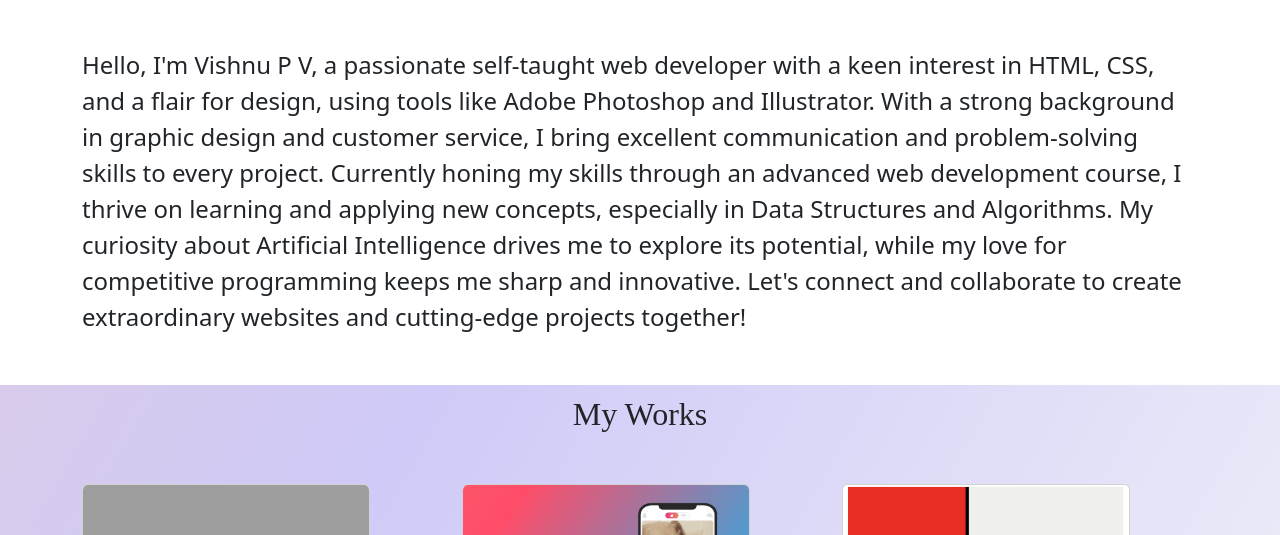
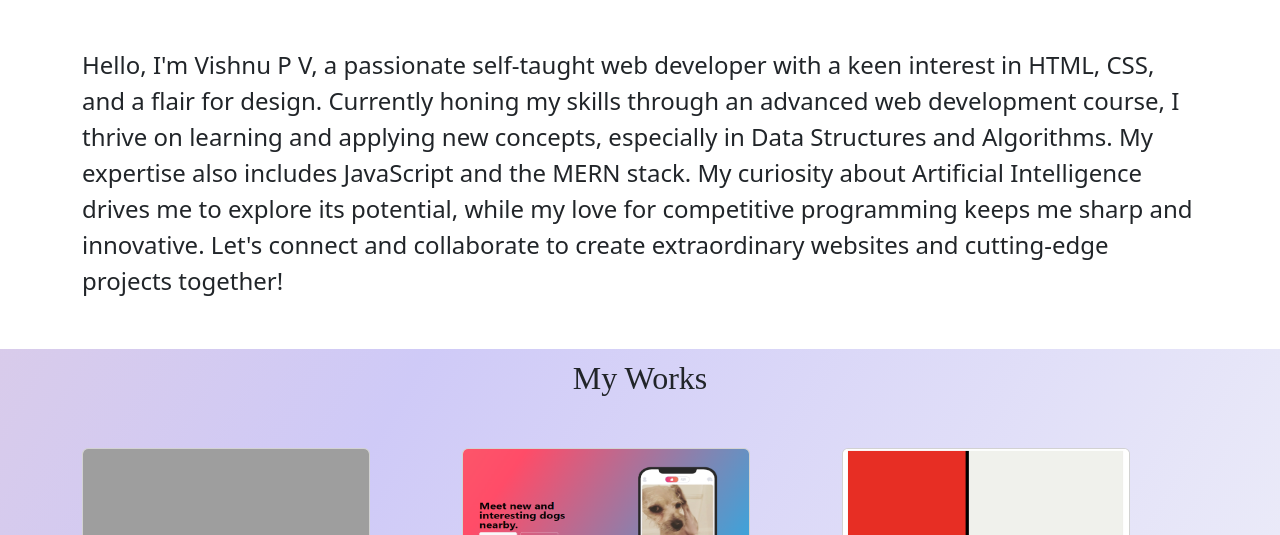
Before and after one commit to v-oathkeeper/Personal-Website, a plain HTML site: page index.html in a window 1280 px wide. Shown: the part 565-1100 px from the top of the page. Drawn offline with nearby package versions, Linux system fonts and the light colour scheme; grey boxes are pictures that could not be loaded; a web font is replaced by a local one.

Commit message:
Update index.html

```diff
--- a/index.html
+++ b/index.html
@@ -64,7 +64,7 @@
       <div class="container">
 
           <h2>Who am I ?</h2>
-          <p class="par">Hello, I'm Vishnu P V, a passionate self-taught web developer with a keen interest in HTML, CSS, and a flair for design, using tools like Adobe Photoshop and Illustrator. With a strong background in graphic design and customer service, I bring excellent communication and problem-solving skills to every project. Currently honing my skills through an advanced web development course, I thrive on learning and applying new concepts, especially in Data Structures and Algorithms. My curiosity about Artificial Intelligence drives me to explore its potential, while my love for competitive programming keeps me sharp and innovative. Let's connect and collaborate to create extraordinary websites and cutting-edge projects together!</p>
+          <p class="par">Hello, I'm Vishnu P V, a passionate self-taught web developer with a keen interest in HTML, CSS, and a flair for design. Currently honing my skills through an advanced web development course, I thrive on learning and applying new concepts, especially in Data Structures and Algorithms. My expertise also includes JavaScript and the MERN stack. My curiosity about Artificial Intelligence drives me to explore its potential, while my love for competitive programming keeps me sharp and innovative. Let's connect and collaborate to create extraordinary websites and cutting-edge projects together!</p>
 
       </div>
 
```
